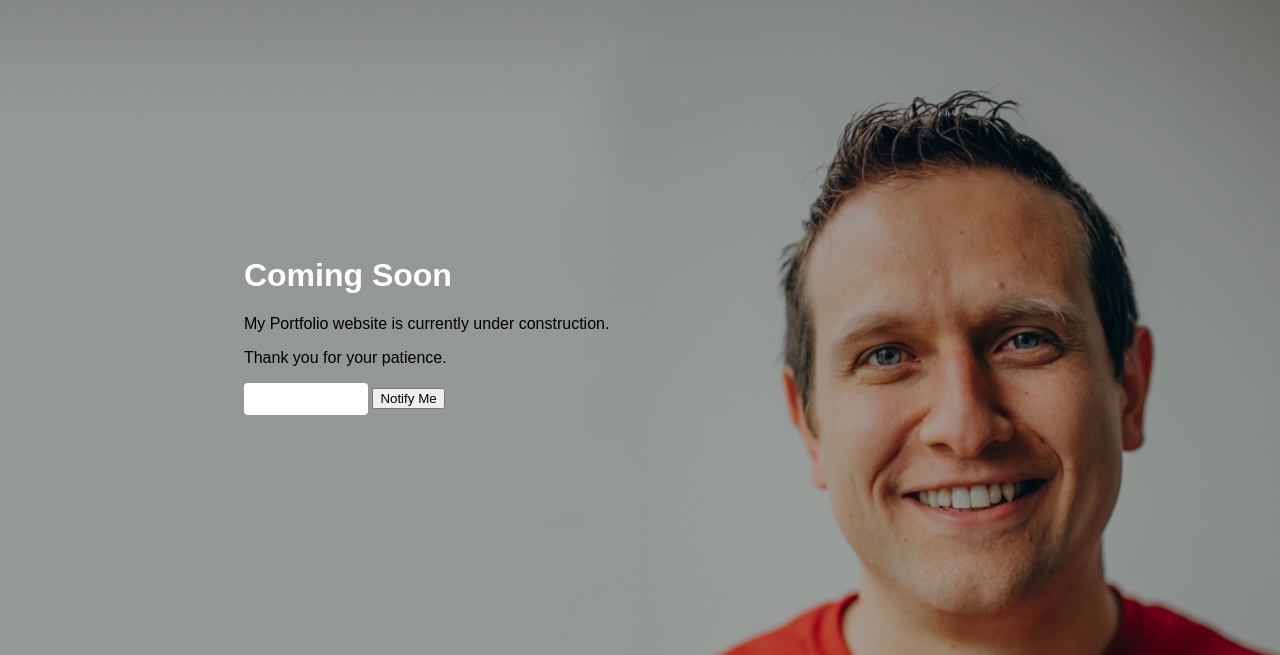
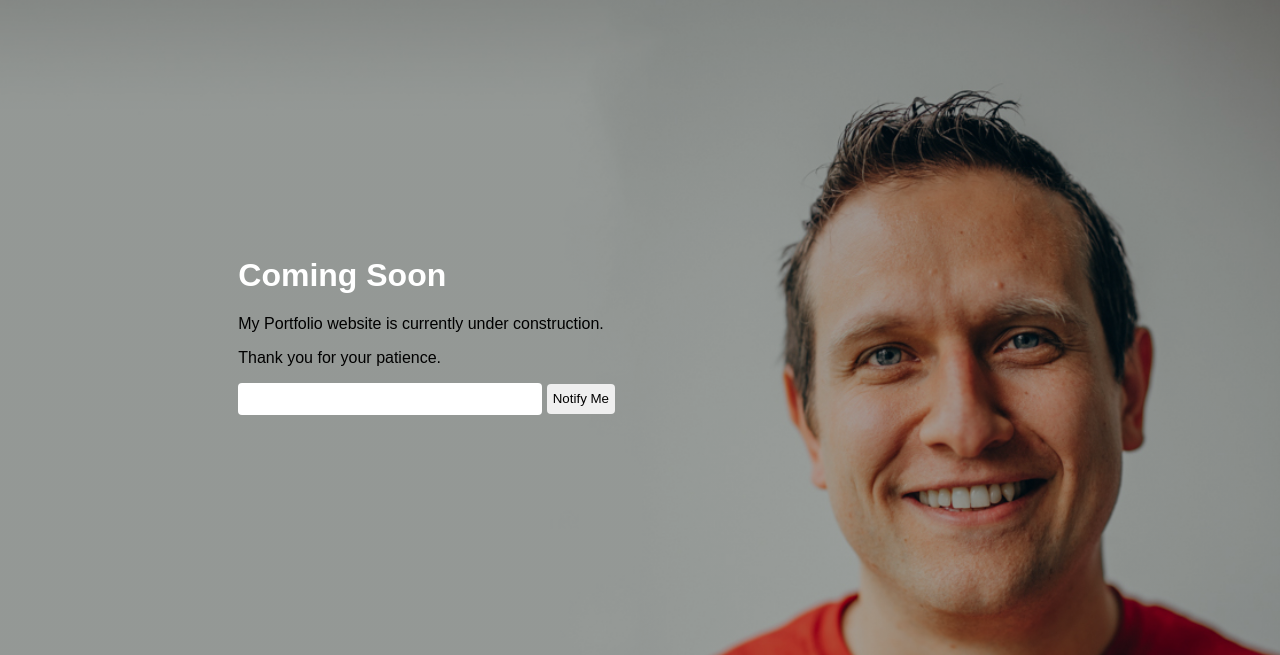
Before and after one commit to dmodugno/dmodugno.github.io, a PHP site: page / in a window 1280 px wide. Shown: the part 50-705 px from the top of the page. Run offline with PHP 8.4, Linux system fonts and the light colour scheme.

Commit message:
Update style.css

```diff
--- a/css/style.css
+++ b/css/style.css
@@ -43,9 +43,15 @@ body {
 
 input{
   height: 30px;
-  width: 120px;
+  width: 300px;
   border-radius: 4px;
   border: none;
+}
+
+button{
+  border: none;
+    border-radius: 4px;
+    height: 30px;
 }
 
 h1{
```
